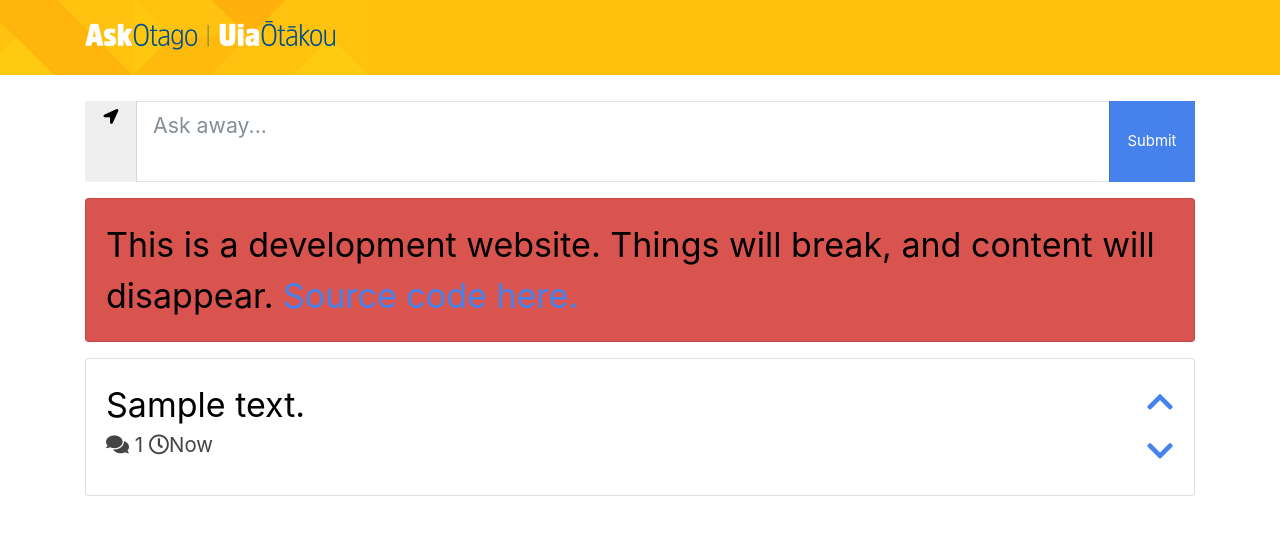
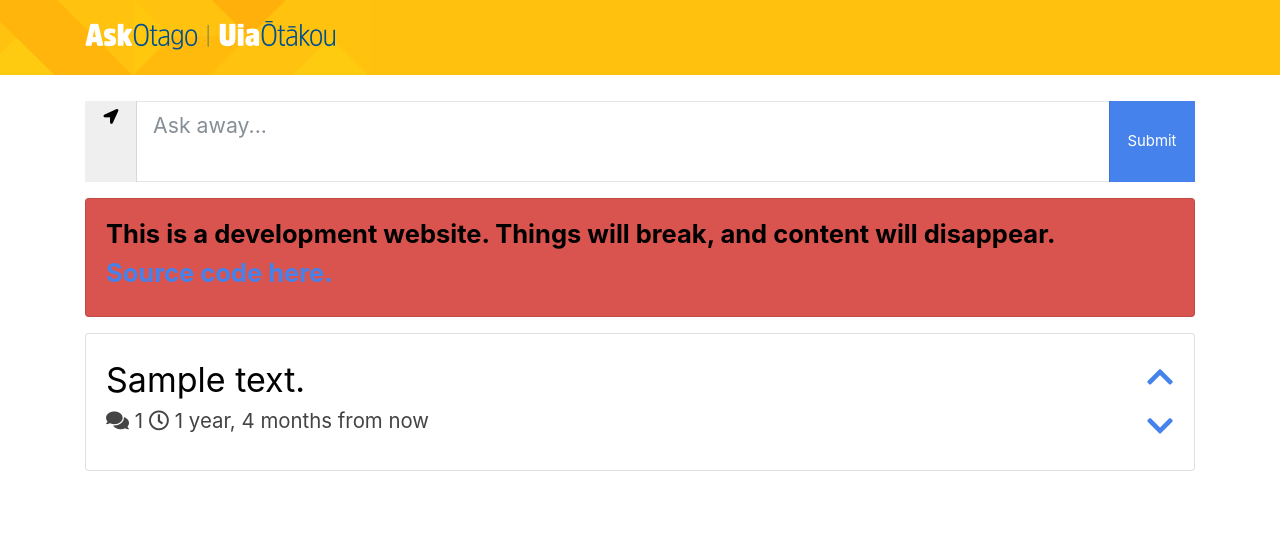
Before and after one commit to ajmck/feed-django, a Django app: page / in a window 1280 px wide. Shown: the top 535 px of the page. Run offline with Django 3.2, Linux system fonts and the light colour scheme; tables that the repository leaves empty hold one stand-in row (values such as "Sample post"); some libraries are stand-ins or nearby versions.

Commit message:
Date display in posts

```diff
--- a/web/core/templates/index.html
+++ b/web/core/templates/index.html
@@ -2,7 +2,10 @@
 
 {% block container %}
 {% load static %}
+{% load humanize %} {# to pretty up date display #}
+
 <script src="{% static 'core/js/location.js' %}"> </script>
+
 
 <div class="form-group">
     <form method="post" action="">
@@ -54,7 +57,8 @@
         <div class="card-body">
             <div class="row">
                 <div class="col">
-                    This is a development website. Things will break, and content will disappear. <a href="https://github.com/ajmck/Feed" target="_blank">Source code here.</a>
+                    <h4>This is a development website. Things will break, and content will disappear.</h4>
+                    <h4><a href="https://github.com/ajmck/Feed" target="_blank">Source code here.</a></h4>
                 </div>
             </div>
 
@@ -81,7 +85,7 @@
                     <div class="post-details">
                         <span class="fas fa-comments" ></span>&nbsp;{{post.comments_fk.all|length}}
                         <span style="min-width: 2em;"></span>
-                        <span class="far fa-clock"></span>Now
+                        <span class="far fa-clock"></span>&nbsp;{{ post.pub_date | naturaltime }}
                     </div>
             </div>
 
--- a/web/feed/settings.py
+++ b/web/feed/settings.py
@@ -1,5 +1,6 @@
 import os
 import dj_database_url
+from django.utils import timezone
 import django.contrib.gis
 
 # Build paths inside the project like this: os.path.join(BASE_DIR, ...)
@@ -29,6 +30,7 @@ INSTALLED_APPS = [
     'django.contrib.messages',
     'django.contrib.staticfiles',
     'django.contrib.gis',
+    'django.contrib.humanize',
     'core.apps.CoreConfig',
     'rest_framework',
     'secretballot',
@@ -96,6 +98,10 @@ USE_I18N = True
 USE_L10N = True
 USE_TZ = True
 
+# Set current timezone to NZ time
+# Note this is different from Django's default timezone
+# https://docs.djangoproject.com/en/2.1/topics/i18n/timezones/#default-current-time-zone
+timezone.activate("NZ")
 
 # Static files (CSS, JavaScript, Images)
 # https://docs.djangoproject.com/en/2.0/howto/static-files/
```
